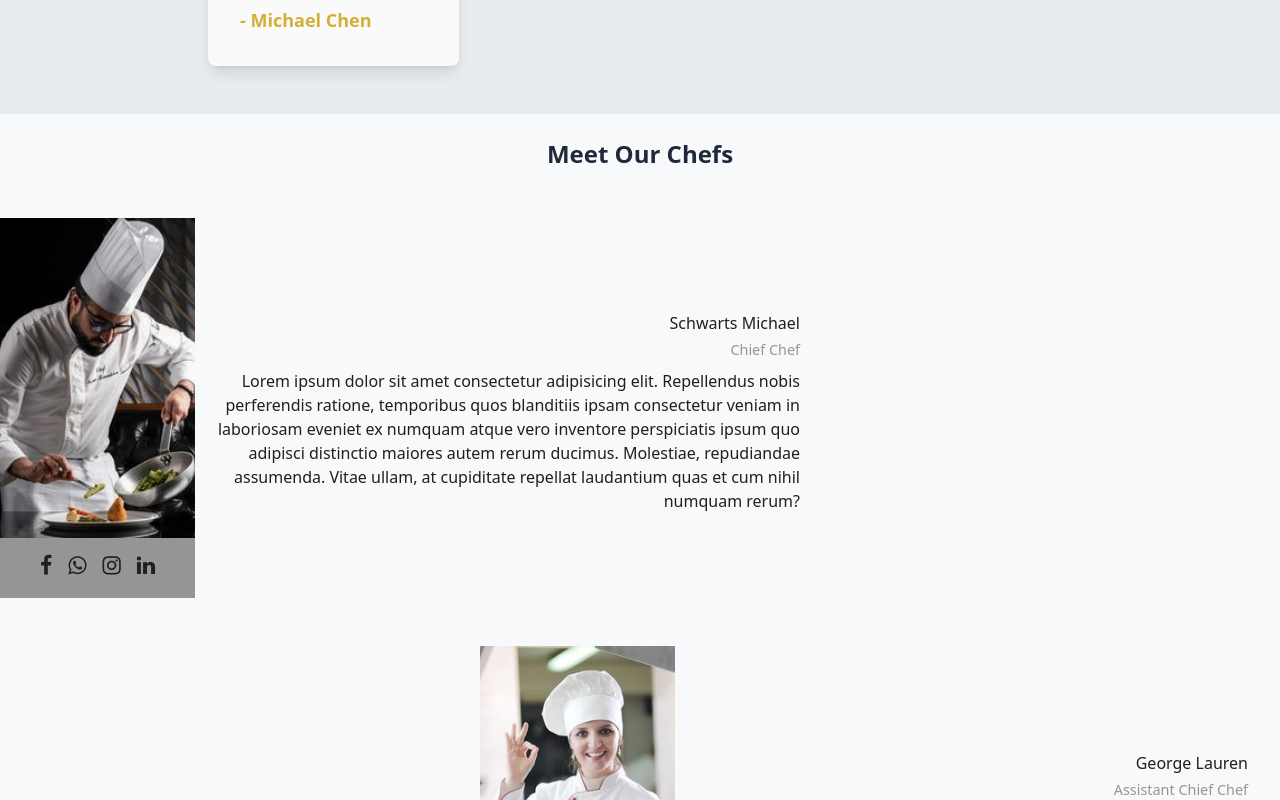
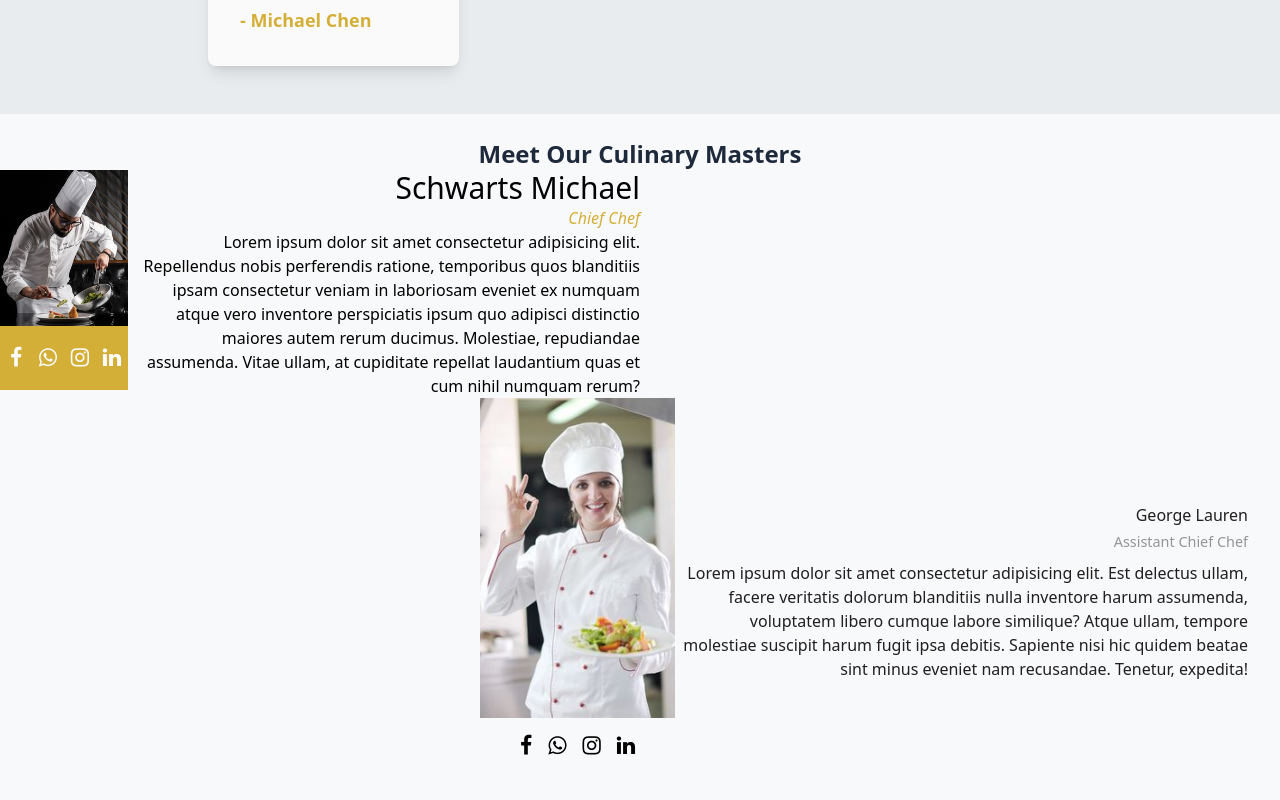
Before and after one commit to odehsamuel/delight-restuarant, a React (Create React App) app: page / in a window 1280 px wide. Shown: the part 6380-7180 px from the top of the page. Built offline with nearby package versions, Linux system fonts and the light colour scheme.

Commit message:
started working on the about page

```diff
--- a/src/assets/main.css
+++ b/src/assets/main.css
@@ -5,6 +5,18 @@
 /* ======================================= */
 /* ======================================= */
 /* New styles for my Delightful kitchen */
+.hero-section {
+  height: 40rem;
+  background: var(--brown-dark);
+  /* background-repeat: no-repeat; */
+  /* background-size: cover; */
+  /* background-position: center; */
+  /* margin-bottom: rem; */
+  position: relative;
+  top: 6.5rem;
+  z-index: 1;
+}
+
 #main__services {
   background-color: var(--border-color);
 }
@@ -47,18 +59,6 @@
 /* main {
   background: #e3e0e0;
 } */
-
-.hero-section {
-  height: 40rem;
-  background: var(--brown-dark);
-  /* background-repeat: no-repeat; */
-  /* background-size: cover; */
-  /* background-position: center; */
-  margin-bottom: rem;
-  position: relative;
-  top: 6.5rem;
-  z-index: 1;
-}
 
 .content-header {
   width: 17rem;
@@ -280,15 +280,15 @@
   margin-top: 0.5rem;
 }
 
-.chefs__container {
+/* .chefs__container {
   width: 40rem;
-}
+} */
 
 .chefs__container {
   display: flex;
   flex-direction: column;
   align-items: center;
-  width: 20rem;
+  /* width: 20rem; */
   margin: 3rem auto;
 }
 
@@ -298,17 +298,17 @@
   font-size: 0.9rem;
 }
 
-.chefs__image img {
+/* .chefs__image img {
   height: 20rem;
   width: 15rem;
-}
+} */
 
 .chef-name {
   margin-bottom: 0.25rem;
 }
 
 .socials {
-  background: #959595;
+  /* background: #959595; */
   display: flex;
   justify-content: space-around;
   align-items: center;
@@ -316,22 +316,22 @@
   padding: 1rem 2rem;
 }
 
-.socials a {
+/* .socials a {
   color: #201e1e;
-}
+} */
 
-.socials i:hover,
+/* .socials i:hover,
 .socials i:active {
   color: #ff1e1e;
   background: #ebe6e6;
   padding: 0.35rem 0.35rem;
   border-radius: 50%;
-}
+} */
 
-.socials img {
+/* .socials img {
   height: 1.5rem;
   width: 1.5rem;
-}
+} */
 
 .chefs__details {
   text-align: center;
--- a/src/assets/shared.css
+++ b/src/assets/shared.css
@@ -71,7 +71,7 @@ body {
 
 .nav-items {
   background: linear-gradient(to right, #0e082c 70%, rgba(139, 138, 138, 0.5));
-  /* background: #0e0a29; */
+  /* background#0e0a29; */
   padding: 1rem 2rem;
   display: flex;
   justify-content: space-between;
--- a/src/components/ChefList.jsx
+++ b/src/components/ChefList.jsx
@@ -6,30 +6,57 @@ function ChefList() {
   return (
     <div>
       <section id="main__chefs">
-        <h1 className="text-center font-bold text-2xl mt-6 text-slate-800">Meet Our Chefs</h1>
+        <h1 className="text-center font-bold text-2xl mt-6 text-slate-800">
+          Meet Our Culinary Masters
+        </h1>
         <div className="chefs">
-          <div className="chefs__container">
-            <div className="chefs__image">
+          <div className="w-[40rem] flex justify-between">
+            <div className="w-1/3">
               <img src={Chef1} alt="chef-1" />
-              <div className="socials">
-                <a href="#">
-                  <i className="fa fa-facebook fa-lg p-2" aria-hidden="true"></i>
+              <div className="bg-gold-primary text-gray-white flex justify-center items-center py-4">
+                <a
+                  href="#"
+                  className="hover:bg-gray-white rounded-full w-8 h-8 flex items-center justify-center hover:text-gold-primary"
+                >
+                  <i
+                    className="fa fa-facebook fa-lg p-2"
+                    aria-hidden="true"
+                  ></i>
                 </a>
-                <a href="#">
-                  <i className="fa fa-whatsapp fa-lg p-2" aria-hidden="true"></i>
+
+                <a
+                  href="#"
+                  className="hover:bg-gray-white rounded-full w-8 h-8 flex items-center justify-center hover:text-gold-primary"
+                >
+                  <i
+                    className="fa fa-whatsapp fa-lg p-2"
+                    aria-hidden="true"
+                  ></i>
                 </a>
-                <a href="#">
-                  <i className="fa fa-instagram fa-lg p-2" aria-hidden="true"></i>
+                <a
+                  href="#"
+                  className="hover:bg-gray-white rounded-full w-8 h-8 flex items-center justify-center hover:text-gold-primary"
+                >
+                  <i
+                    className="fa fa-instagram fa-lg p-2"
+                    aria-hidden="true"
+                  ></i>
                 </a>
-                <a href="#">
-                  <i className="fa fa-linkedin fa-lg p-2" aria-hidden="true"></i>
+                <a
+                  href="#"
+                  className="hover:bg-gray-white rounded-full w-8 h-8 flex items-center justify-center hover:text-gold-primary"
+                >
+                  <i
+                    className="fa fa-linkedin fa-lg p-2"
+                    aria-hidden="true"
+                  ></i>
                 </a>
               </div>
             </div>
             <div className="chefs__details">
-              <h1 className="chef-name">Schwarts Michael</h1>
-              <h3 className="chef-position">Chief Chef</h3>
-              <p className="chef-description">
+              <h1 className="text-3xl">Schwarts Michael</h1>
+              <h3 className="text-gold-primary italic">Chief Chef</h3>
+              <p className="text-wrap">
                 Lorem ipsum dolor sit amet consectetur adipisicing elit.
                 Repellendus nobis perferendis ratione, temporibus quos
                 blanditiis ipsam consectetur veniam in laboriosam eveniet ex
@@ -46,16 +73,28 @@ function ChefList() {
               <img src={Chef2} alt="chef-2" />
               <div className="socials">
                 <a href="#">
-                  <i className="fa fa-facebook fa-lg p-2" aria-hidden="true"></i>
+                  <i
+                    className="fa fa-facebook fa-lg p-2"
+                    aria-hidden="true"
+                  ></i>
                 </a>
                 <a href="#">
-                  <i className="fa fa-whatsapp fa-lg p-2" aria-hidden="true"></i>
+                  <i
+                    className="fa fa-whatsapp fa-lg p-2"
+                    aria-hidden="true"
+                  ></i>
                 </a>
                 <a href="#">
-                  <i className="fa fa-instagram fa-lg p-2" aria-hidden="true"></i>
+                  <i
+                    className="fa fa-instagram fa-lg p-2"
+                    aria-hidden="true"
+                  ></i>
                 </a>
                 <a href="#">
-                  <i className="fa fa-linkedin fa-lg p-2" aria-hidden="true"></i>
+                  <i
+                    className="fa fa-linkedin fa-lg p-2"
+                    aria-hidden="true"
+                  ></i>
                 </a>
               </div>
             </div>
@@ -79,16 +118,28 @@ function ChefList() {
               <img src={Chef3} alt="chef-3" />
               <div className="socials">
                 <a href="#">
-                  <i className="fa fa-facebook fa-lg p-2" aria-hidden="true"></i>
+                  <i
+                    className="fa fa-facebook fa-lg p-2"
+                    aria-hidden="true"
+                  ></i>
                 </a>
                 <a href="#">
-                  <i className="fa fa-whatsapp fa-lg p-2" aria-hidden="true"></i>
+                  <i
+                    className="fa fa-whatsapp fa-lg p-2"
+                    aria-hidden="true"
+                  ></i>
                 </a>
                 <a href="#">
-                  <i className="fa fa-instagram fa-lg p-2" aria-hidden="true"></i>
+                  <i
+                    className="fa fa-instagram fa-lg p-2"
+                    aria-hidden="true"
+                  ></i>
                 </a>
                 <a href="#">
-                  <i className="fa fa-linkedin fa-lg p-2" aria-hidden="true"></i>
+                  <i
+                    className="fa fa-linkedin fa-lg p-2"
+                    aria-hidden="true"
+                  ></i>
                 </a>
               </div>
             </div>
--- a/src/components/Footer.jsx
+++ b/src/components/Footer.jsx
@@ -59,17 +59,17 @@ function Footer() {
               <p className="mb-4">
                 Stay updated with our latest dishes and events
               </p>
-              <div className="flex items-center justify-between placeholder:text-wrap">
+              <div className="flex items-center justify-between text-dark-secondary">
                 <input
                   type="email"
                   name="email"
-                  placeholder="eg. delkitchen@gmail.com"
-                  className="px-4 py-3 rounded-lg w-40"
+                  placeholder="eg. delightfulkitchen@gmail.com"
+                  className="text-lg px-2 py-[6px] border-[3px] border-transparent rounded-lg w-40 hover:outline-none focus-visible:border-gold-primary focus-visible:border-[3px] active:outline-none focus-visible:outline-none"
                   required
                 />
                 <button
                   type="submit"
-                  className="bg-gold-primary text-gray-white px-6 py-3 rounded-lg"
+                  className="bg-gold-primary text-gray-white px-6 py-2.5 rounded-lg"
                 >
                   <i className="fa fa-envelope mr-2" aria-hidden="true"></i>
                   Subscribe
--- a/src/pages/About.jsx
+++ b/src/pages/About.jsx
@@ -1,13 +1,26 @@
-import NavBar from '../components/NavBar'
-import Footer from '../components/Footer'
+import NavBar from "../components/NavBar";
+import Footer from "../components/Footer";
 
 function About() {
   return (
     <>
-    <NavBar/>
-    <Footer/>
+      <NavBar />
+      <div className="bg-[var(--brown-dark)] relative top-[6.65rem] mb-[7rem] h-[15rem]">
+        <div className="text-gray-white mx-auto pb-[4rem] w-[42rem] relative top-20">
+          <p className="bg-[var(--brown-warm)] rounded-full h-20 w-20 absolute top-3"></p>
+          <div className="text-center w-[36rem] mx-auto ">
+            <h3 className="text-5xl font-bold">Our Story</h3>
+            <p className="py-8 text-lg">
+              Discover the passion, tradition and excellence behind Delightful
+              Kitchen.
+            </p>
+          </div>
+          <p className="bg-[var(--brown-warm)] rounded-full h-24 w-24 absolute right-0 -top-6"></p>
+        </div>
+      </div>
+      <Footer />
     </>
-  )
+  );
 }
 
-export default About
+export default About;
```
